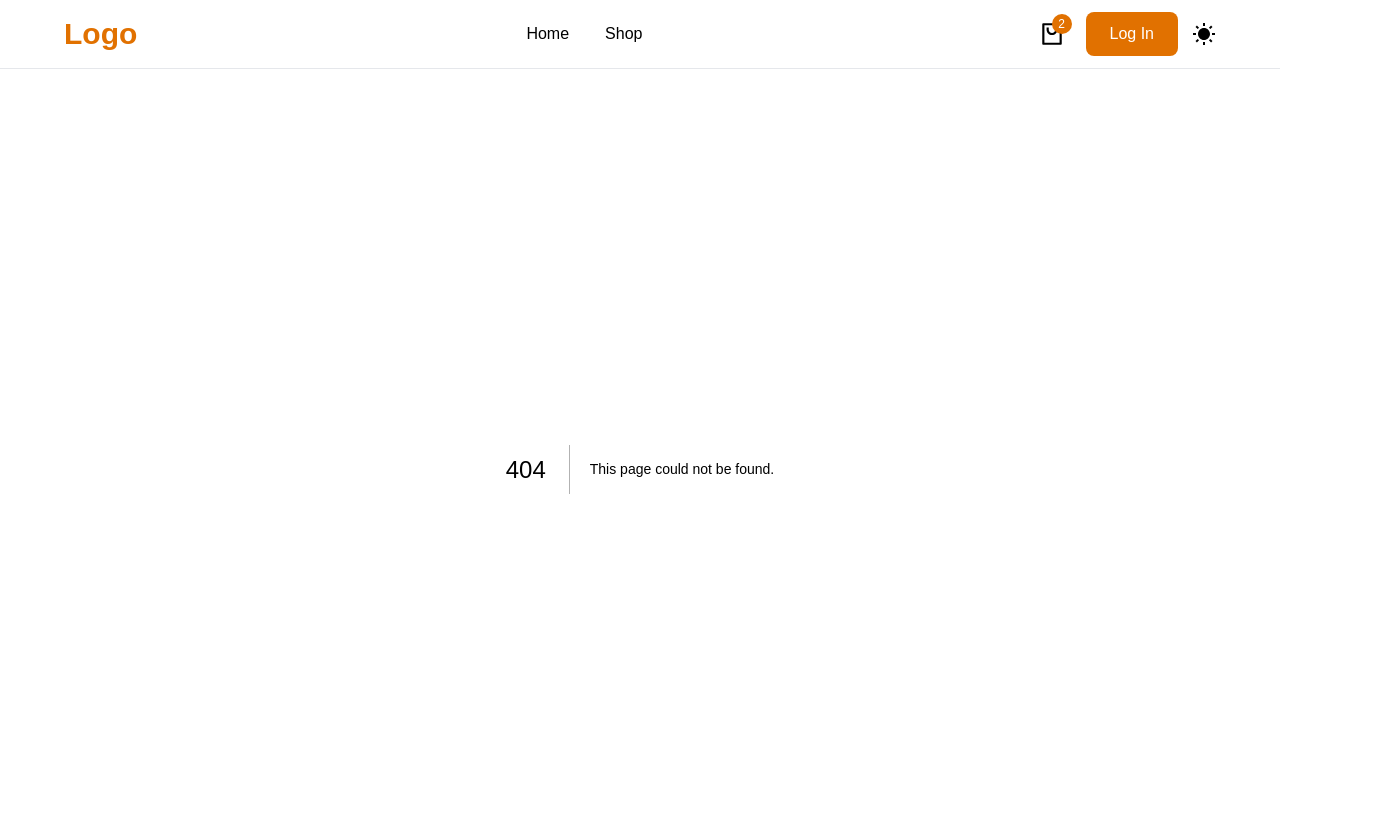
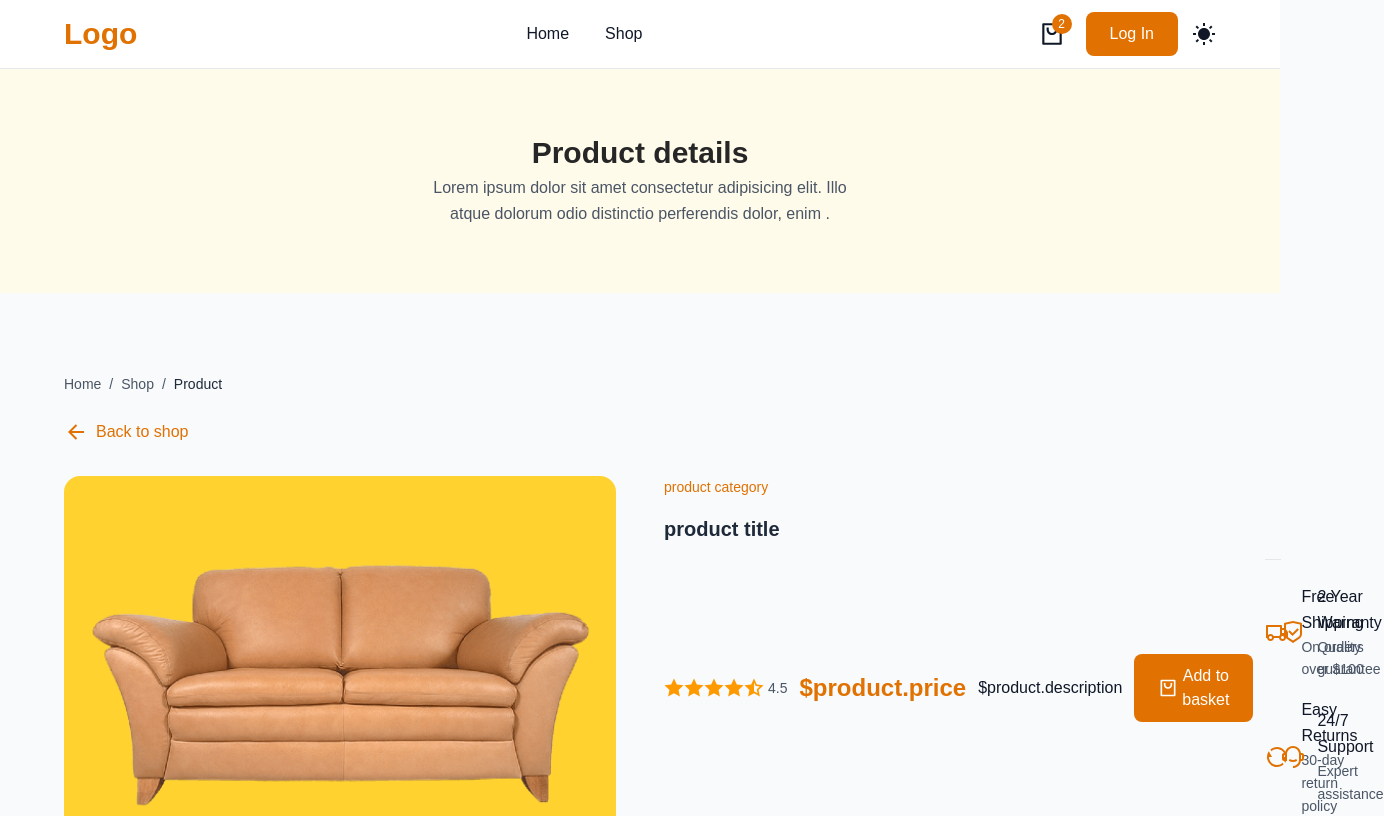
Before and after one commit to arnaldo16763695/ecommerce-food, a Next.js app: page /shop/product/1/details in a window 1280 px wide. Before the commit this address had no page. Shown: the top 816 px of the page, 1384 px wide, since content can reach past the window. Built offline with nearby package versions, Linux system fonts and the light colour scheme; a web font is replaced by a local one.

Commit message:
Add product details

```diff
--- /dev/null
+++ b/app/shop/product/[id]/details/page.tsx
@@ -0,0 +1,132 @@
+import { RiArrowLeftLine, RiShoppingBag2Line } from "@remixicon/react";
+import Image from "next/image";
+import Link from "next/link";
+import { RiStarFill, RiStarHalfFill } from "@remixicon/react";
+import { productFeatures } from "@/data/data";
+
+function ProductDEtailsPage() {
+  const fullStars = Math.floor(4.5);
+  const hasHalfStar = 4.5 % 1 >= 0.5;
+  return (
+    <>
+      {/* Page title  */}
+      <div className="bg-amber-50 text-center flex flex-col gap-1 items-center justify-center min-h-56 px-5">
+        <h2 className="text-3xl text-neutral-800 px-5">Product details</h2>
+        <p className="text-gray-600 max-w-md mx-auto">
+          Lorem ipsum dolor sit amet consectetur adipisicing elit. Illo atque
+          dolorum odio distinctio perferendis dolor, enim .
+        </p>
+      </div>
+      <section className="py-20">
+        <div className="page-container">
+          {/* Breadcumb  */}
+          <div className="flex items-center gap-2 text-sm text-gray-600 mb-6">
+            <Link
+              href="/shop"
+              className="hover:text-amber-600 focus:text-amber-600 transition"
+            >
+              Home
+            </Link>
+            <span> / </span>
+            <Link
+              href="/shop"
+              className="hover:text-amber-600 focus:text-amber-600 transition"
+            >
+              Shop
+            </Link>
+            <span> / </span>
+            <p className="text-gray-800">Product</p>
+          </div>
+          <Link
+            href="/shop"
+            className="inline-flex items-center mb-8 font-medium focus:text-amber-700 text-amber-600 gap-2 hover:text-amber-700 transition-colors"
+          >
+            <RiArrowLeftLine />
+            Back to shop
+          </Link>
+
+          {/* Wrapper  */}
+          <div className="grid lg:grid-cols-2 gap-12">
+            {/* Product image  */}
+            <div className="aspect-auto bg-amber-300 rounded-2xl overflow-hidden p-5">
+              <Image
+                src={"/images/product-1.png"}
+                alt="Product image"
+                width={600}
+                height={600}
+              />
+            </div>
+            {/* Product details  */}
+            <div className="space-y-4">
+              {/* Category  */}
+              <p className="text-sm text-amber-600 font-medium">
+                {"product category"}
+              </p>
+              {/* Title  */}
+              <h3 className="text-xl text-gray-800">{"product title"}</h3>
+              {/* Rating  */}
+              <div className="flex items-center gap-3">
+                <div className="flex items-center text-amber-500">
+                  {[...Array(5)].map((_, i) => {
+                    if (i < fullStars) {
+                      return (
+                        <RiStarFill key={i} aria-hidden="true" size={20} />
+                      );
+                    }
+
+                    if (i === fullStars && hasHalfStar) {
+                      return (
+                        <RiStarHalfFill key={i} aria-hidden="true" size={20} />
+                      );
+                    }
+
+                    return (
+                      <RiStarFill
+                        key={i}
+                        aria-hidden="true"
+                        className="text-amber-200"
+                      />
+                    );
+                  })}
+                  <span className="ml-1 text-sm font-medium text-gray-600">
+                    {(4.5).toFixed(1)}
+                  </span>
+                </div>
+                {/* Price  */}
+                <p className="text-2xl font-bold font-cunia text-amber-600">
+                  ${"product.price"}
+                </p>
+                {/* Description  */}
+                <p className="">${"product.description"}</p>
+                {/* Add to basket  */}
+                <button className="btn-primary flex items-center gap-1 justify-center">
+                  <span>
+                    <RiShoppingBag2Line size={20} />
+                  </span>
+                  Add to basket
+                </button>
+
+                <div className="grid grid-cols-2 gap-4 pt-6 border-t border-gray-200">
+                  {/* Features  */}
+                  {productFeatures.map((feature, index) => (
+                    <div key={index} className="flex items-center gap-3">
+                      <span className="shrink-0 text-amber-600">
+                        <feature.icon />
+                      </span>
+                      <div>
+                        <p className="font-cunia">{feature.title}</p>
+                        <p className="text-sm text-gray-600">{feature.text}</p>
+                      </div>
+                    </div>
+                  ))}
+                </div>
+              </div>
+            </div>
+          </div>
+        </div>
+      </section>
+    </>
+  );
+}
+
+export default ProductDEtailsPage;
```
